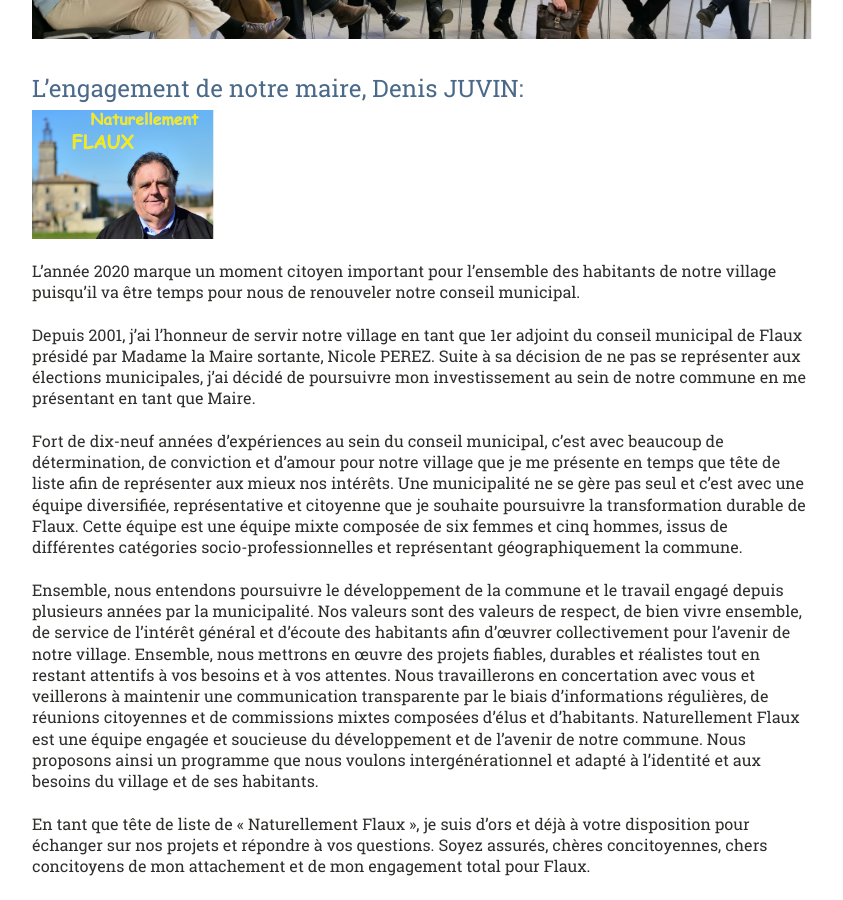
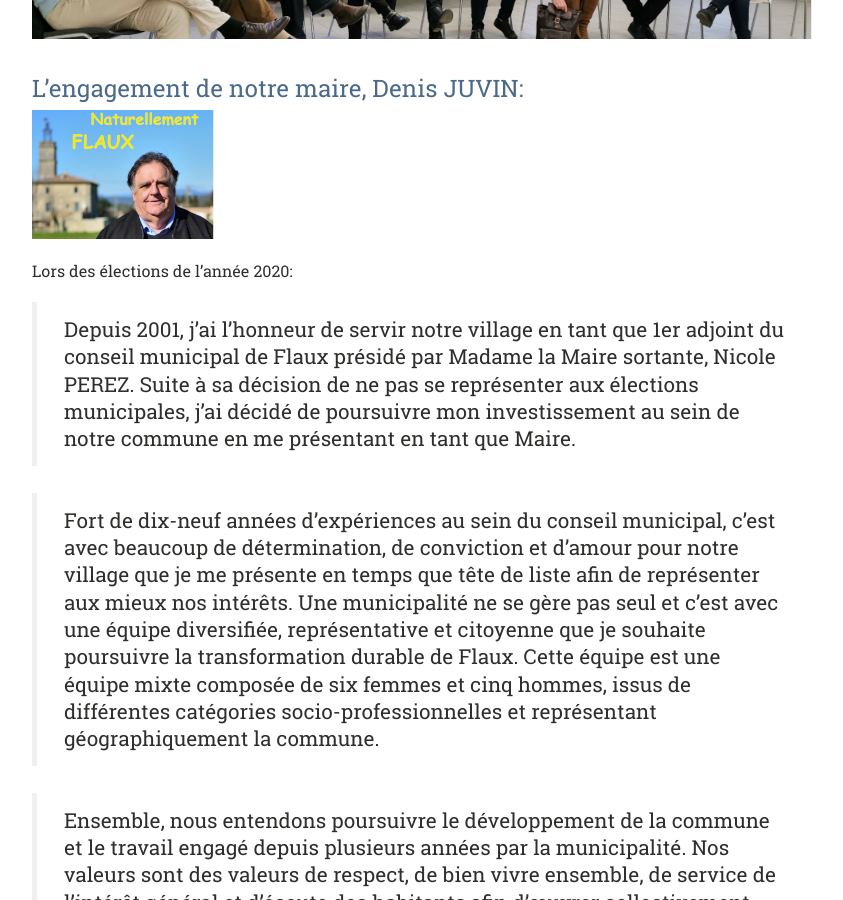
Before and after one commit to Flaux-Village/flaux-village.github.io, a Jekyll site: the page built from naturellementflaux.md, in a window 1280 px wide and 900 px high, scrolled down 593 px. Shown: the whole window, without its empty margins (58-901 px from the left). Built offline with Jekyll 4.4.1, drawn with Linux system fonts in a browser that asks for light colours; our own code applies the rules of GitHub Pages for plain Markdown files.

Commit message:
Adding blockquotes

```diff
--- a/naturellementflaux.md
+++ b/naturellementflaux.md
@@ -26,17 +26,17 @@ menu_secondaire:
 
 ![Some alt text](assets/images/affiche Denis Thumbnail.png){:class="img-responsive"}
 
-L’année 2020 marque un moment citoyen important pour l’ensemble des habitants de notre village puisqu’il va être temps pour nous de renouveler notre conseil municipal.
+Lors des élections de l’année 2020:
 
-Depuis 2001, j’ai l’honneur de servir notre village en tant que 1er adjoint du conseil municipal de Flaux présidé par Madame la Maire sortante, Nicole PEREZ. Suite à sa décision de ne pas se représenter aux élections municipales, j’ai décidé de poursuivre mon investissement au sein de notre commune en me présentant en tant que Maire.
+> Depuis 2001, j’ai l’honneur de servir notre village en tant que 1er adjoint du conseil municipal de Flaux présidé par Madame la Maire sortante, Nicole PEREZ. Suite à sa décision de ne pas se représenter aux élections municipales, j’ai décidé de poursuivre mon investissement au sein de notre commune en me présentant en tant que Maire.
 
-Fort de dix-neuf années d’expériences au sein du conseil municipal, c’est avec beaucoup de détermination, de conviction et d’amour pour notre village que je me présente en temps que tête de liste afin de représenter aux mieux nos intérêts. Une municipalité ne se gère pas seul et c’est avec une équipe diversifiée, représentative et citoyenne que je souhaite poursuivre la transformation durable de Flaux. Cette équipe est une équipe mixte composée de six femmes et cinq hommes, issus de différentes catégories socio-professionnelles et représentant géographiquement la commune.
+> Fort de dix-neuf années d’expériences au sein du conseil municipal, c’est avec beaucoup de détermination, de conviction et d’amour pour notre village que je me présente en temps que tête de liste afin de représenter aux mieux nos intérêts. Une municipalité ne se gère pas seul et c’est avec une équipe diversifiée, représentative et citoyenne que je souhaite poursuivre la transformation durable de Flaux. Cette équipe est une équipe mixte composée de six femmes et cinq hommes, issus de différentes catégories socio-professionnelles et représentant géographiquement la commune.
 
-Ensemble, nous entendons poursuivre le développement de la commune et le travail engagé depuis plusieurs années par la municipalité. Nos valeurs sont des valeurs de respect, de bien vivre ensemble, de service de l’intérêt général et d’écoute des habitants afin d’œuvrer collectivement pour l’avenir de notre village.
+> Ensemble, nous entendons poursuivre le développement de la commune et le travail engagé depuis plusieurs années par la municipalité. Nos valeurs sont des valeurs de respect, de bien vivre ensemble, de service de l’intérêt général et d’écoute des habitants afin d’œuvrer collectivement pour l’avenir de notre village.
 Ensemble, nous mettrons en œuvre des projets fiables, durables et réalistes tout en restant attentifs à vos besoins et à vos attentes. Nous travaillerons en concertation avec vous et veillerons à maintenir une communication transparente par le biais d’informations régulières, de réunions citoyennes et de commissions mixtes composées d’élus et d’habitants.
 Naturellement Flaux est une équipe engagée et soucieuse du développement et de l’avenir de notre commune. Nous proposons ainsi un programme que nous voulons intergénérationnel et adapté à l’identité et aux besoins du village et de ses habitants.
 
-En tant que tête de liste de « Naturellement Flaux », je suis d’ors et déjà à votre disposition pour échanger sur nos projets et répondre à vos questions. Soyez assurés, chères concitoyennes, chers concitoyens de mon attachement et de mon engagement total pour Flaux.
+> En tant que tête de liste de « Naturellement Flaux », je suis d’ors et déjà à votre disposition pour échanger sur nos projets et répondre à vos questions. Soyez assurés, chères concitoyennes, chers concitoyens de mon attachement et de mon engagement total pour Flaux.
 
 ## Notre projet 2020 – 2026
 
```
